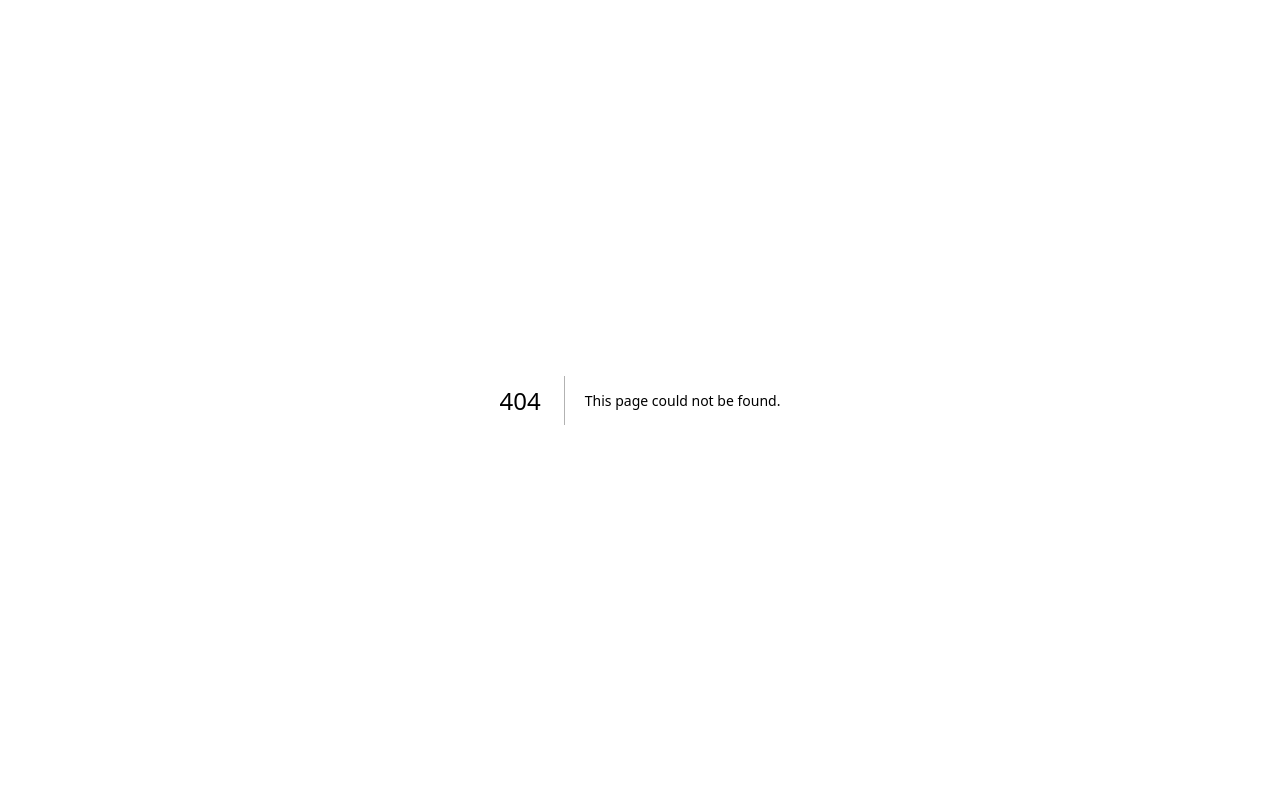
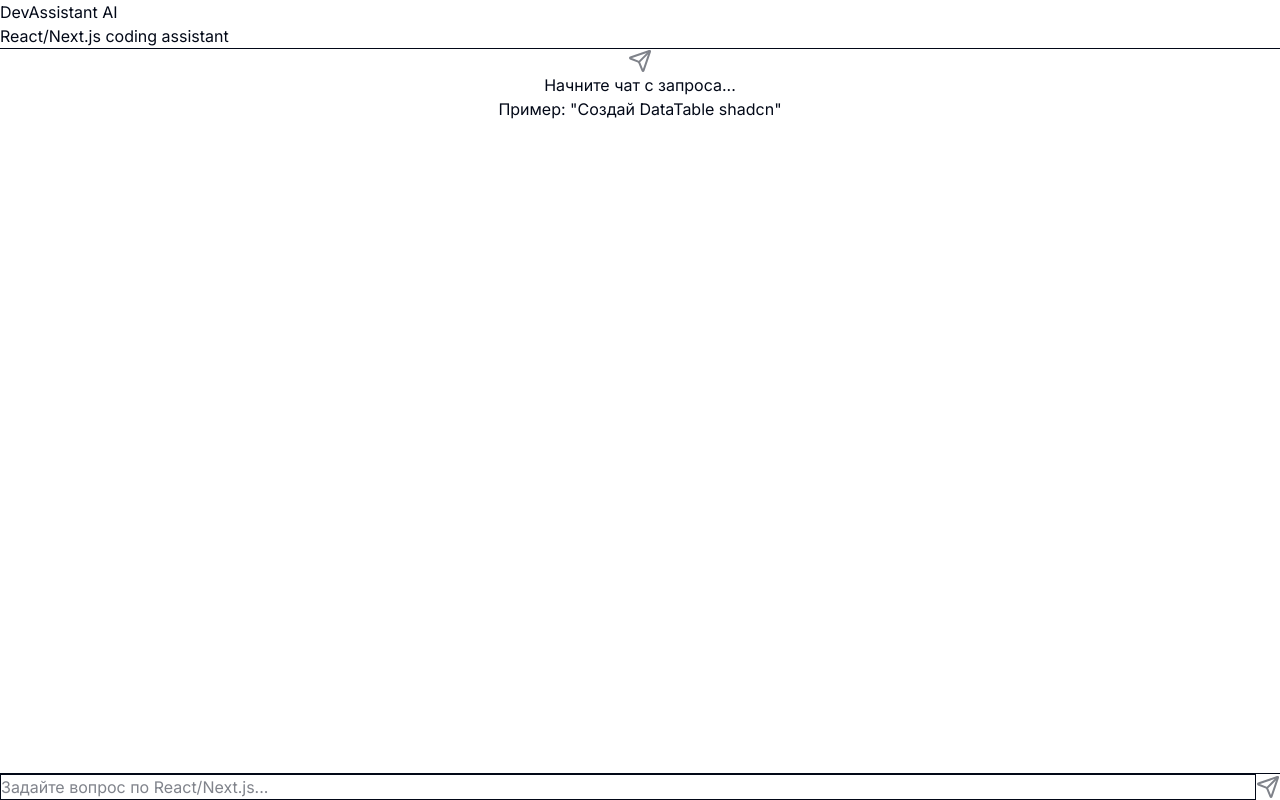
Before and after one commit to liss38/devassistant, a Next.js app: page /chat in a window 1280 px wide. Before the commit this address had no page. Built offline with nearby package versions, Linux system fonts and the light colour scheme.

Commit message:
[W01]:  Create app/chat/page.tsx

```diff
--- /dev/null
+++ b/src/app/chat/page.tsx
@@ -0,0 +1,6 @@
+import { ChatWindow } from "@/components/ChatWindow";
+
+
+export default function ChatPage () {
+  return <ChatWindow />;
+}
--- /dev/null
+++ b/src/types/chat.ts
@@ -0,0 +1,6 @@
+export interface Message {
+  id: string;
+  role: "user" | "assistant";
+  content: string;
+  timestamp: Date;
+}
```
Also changed, not shown: src/app/globals.css (line endings or trailing spaces).
